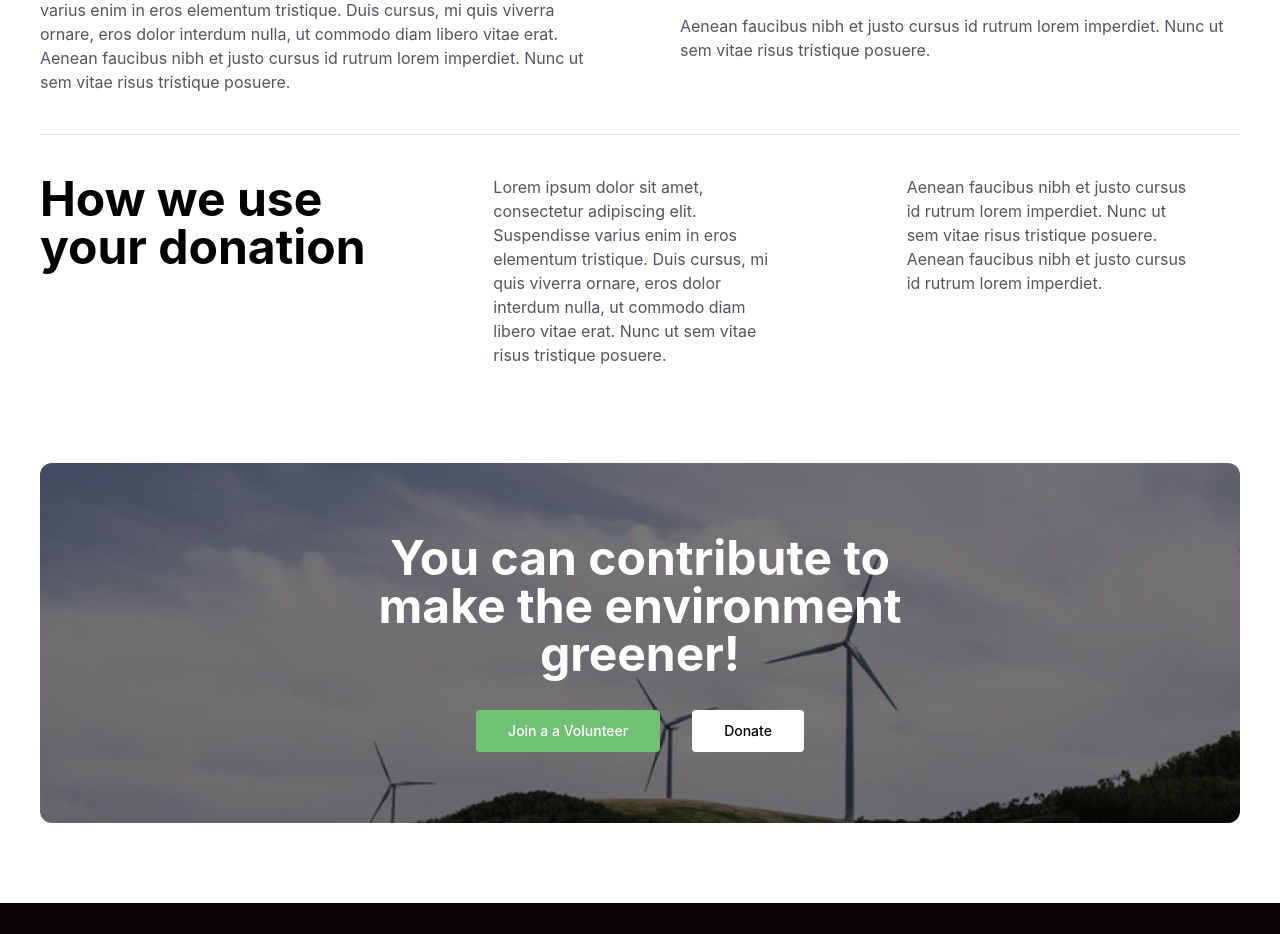
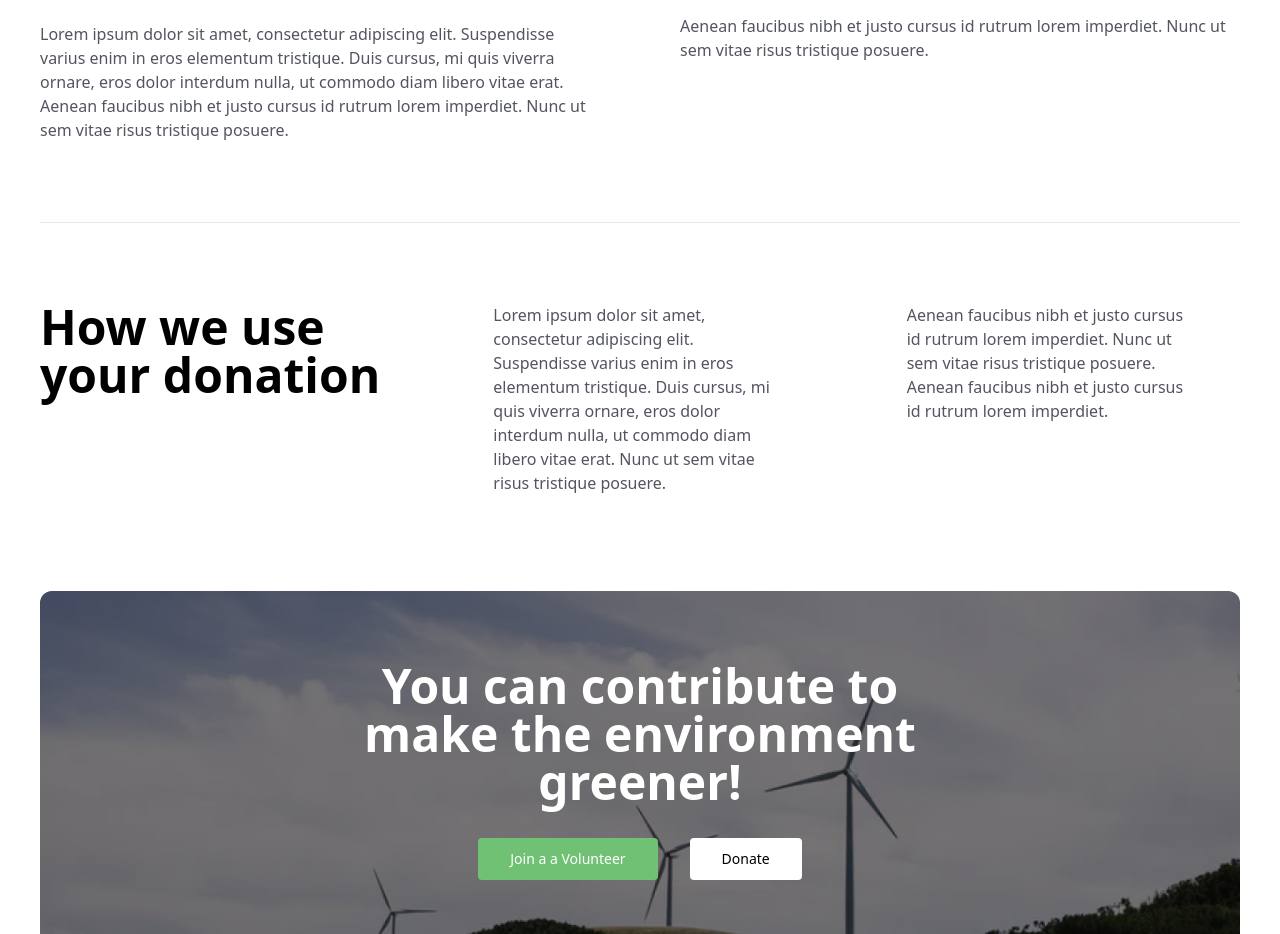
Before and after one commit to mesu-ai/donate-nature, a React (Create React App) app: page / in a window 1280 px wide. Shown: the part 920-1854 px from the top of the page. Built offline with nearby package versions, Linux system fonts and the light colour scheme.

Commit message:
oprimized

```diff
--- a/src/components/organizations/Contribute.jsx
+++ b/src/components/organizations/Contribute.jsx
@@ -21,7 +21,7 @@ const Contribute = () => {
                 <p className='pt-6 text-[#525560]'>Aenean faucibus nibh et justo cursus id rutrum lorem imperdiet. Nunc ut sem vitae risus tristique posuere.</p>
                 </div>
             </div>
-            <hr className='my-10'/>
+            <hr className='my-20'/>
             <div className=' grid grid-cols-1 lg:grid-cols-3 gap-10'>
                 <p className='text-2xl md:text-3xl xl:text-5xl font-bold '>How we use your donation</p>
                 <p className='px-10 text-[#525560]'>Lorem ipsum dolor sit amet, consectetur adipiscing elit. Suspendisse varius enim in eros elementum tristique. Duis cursus, mi quis viverra ornare, eros dolor interdum nulla, ut commodo diam libero vitae erat.  Nunc ut sem vitae risus tristique posuere.</p>
--- a/src/index.css
+++ b/src/index.css
@@ -1,17 +1,7 @@
 body {
-  margin: 0;
-  font-family: -apple-system, BlinkMacSystemFont, 'Segoe UI', 'Roboto', 'Oxygen',
-    'Ubuntu', 'Cantarell', 'Fira Sans', 'Droid Sans', 'Helvetica Neue',
-    sans-serif;
-  -webkit-font-smoothing: antialiased;
-  -moz-osx-font-smoothing: grayscale;
+  font-family: system-ui, -apple-system, BlinkMacSystemFont, 'Segoe UI', Roboto, Oxygen, Ubuntu, Cantarell, 'Open Sans', 'Helvetica Neue', sans-serif
+
 }
-
-code {
-  font-family: source-code-pro, Menlo, Monaco, Consolas, 'Courier New',
-    monospace;
-}
-
 
 @tailwind base;
 @tailwind components;
--- a/src/layouts/header/MobileScreen.jsx
+++ b/src/layouts/header/MobileScreen.jsx
@@ -14,7 +14,7 @@ const MobileScreen = () => {
 
                 <ul className="items-start gap-y-3 flex flex-col px-10 space-y-2">
                         {headerRoutes?.map((item) =>
-                             <li key={item?.id} className="text-customBlack">{item?.name}</li>
+                             <li key={item?.id} className="text-customBlack cursor-pointer">{item?.name}</li>
                          )}
 
                         <Button title='Donate' className='bg-customBlack text-white'/>
--- a/src/layouts/header/PrimaryNavbar.jsx
+++ b/src/layouts/header/PrimaryNavbar.jsx
@@ -30,7 +30,7 @@ const PrimaryNavbar = () => {
                     <div className=" flex items-center  gap-5">
                     <div className='hidden lg:flex items-center list-none gap-x-10 text-customBlack font-medium'>
                         {headerRoutes?.map((item) =>
-                             <li key={item?.id}>{ item?.name}</li>
+                             <li key={item?.id} className='cursor-pointer'>{ item?.name}</li>
                          )}
 
                          <Button title='Donate' className='bg-customBlack text-white'/>
```
